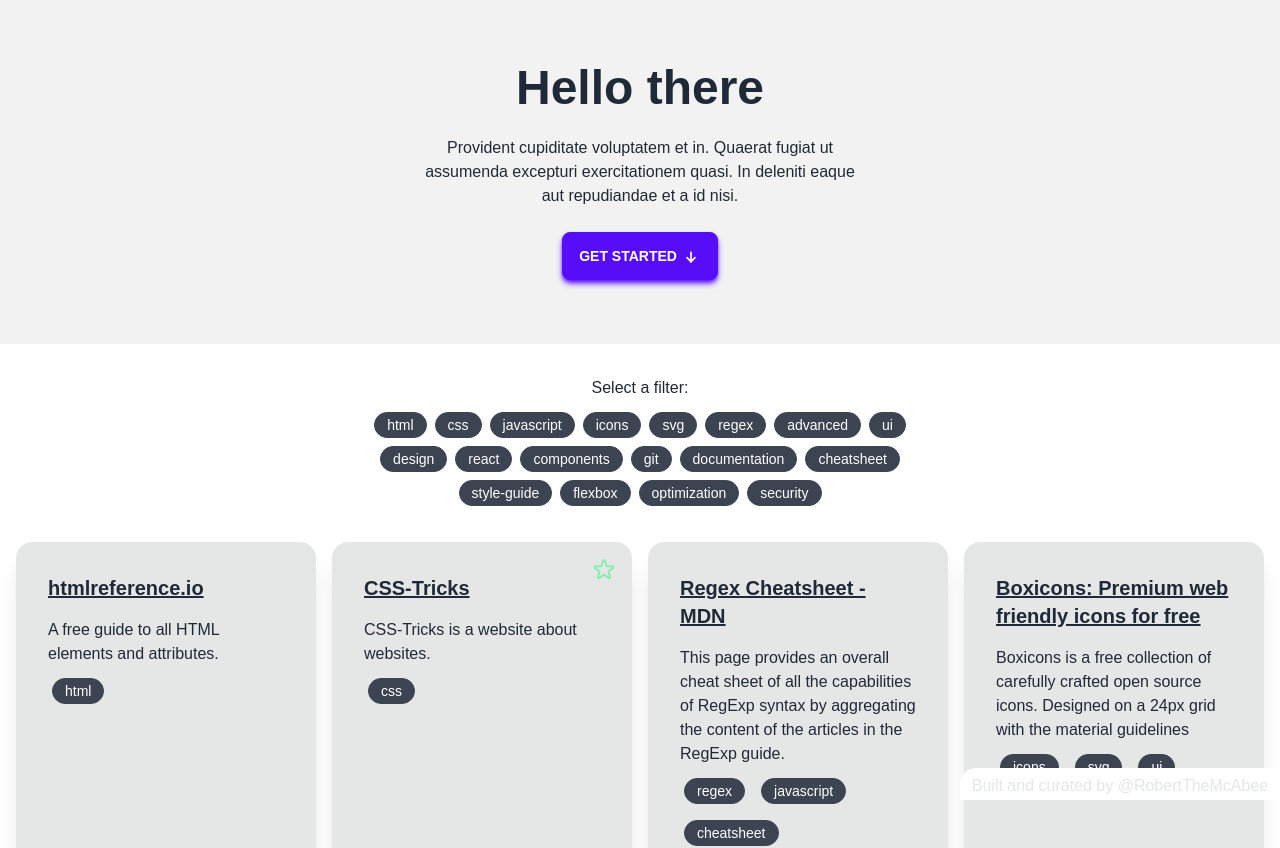
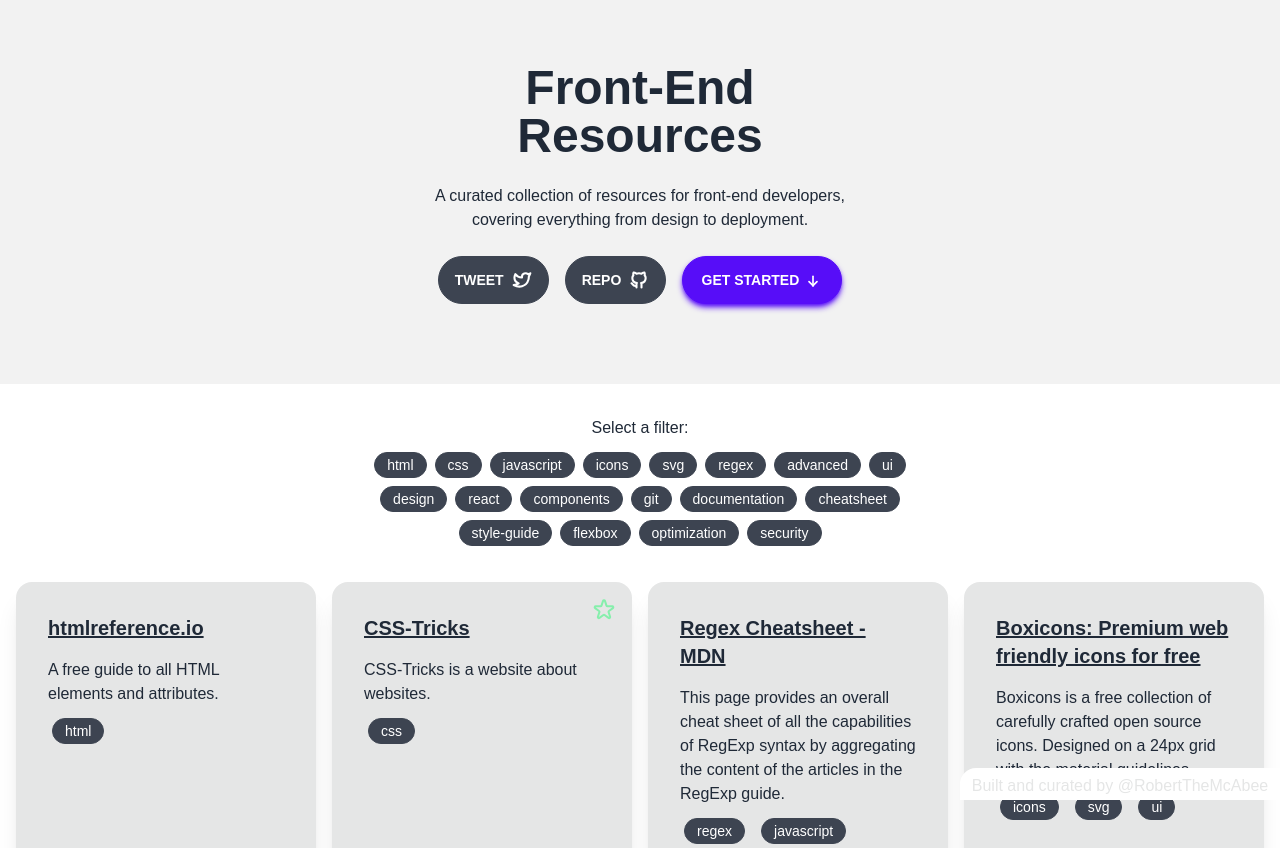
Before and after one commit to robertmcabee/Front-End-Resources, a Next.js app: page / in a window 1280 px wide. Shown: the top 848 px of the page. Built offline with nearby package versions, Linux system fonts and the light colour scheme; a web font is replaced by a local one.

Commit message:
replace placeholder header content

```diff
--- a/components/Header.tsx
+++ b/components/Header.tsx
@@ -3,20 +3,71 @@
     <div className="hero bg-base-200 py-12">
       <div className="hero-content text-center">
         <div className="max-w-md">
-          <h1 className=" dark:text-white text-5xl font-bold">Hello there</h1>
+          <h1 className=" dark:text-white text-5xl font-bold">
+            Front-End Resources
+          </h1>
           <p className="py-6">
-            Provident cupiditate voluptatem et in. Quaerat fugiat ut assumenda
-            excepturi exercitationem quasi. In deleniti eaque aut repudiandae et
-            a id nisi.
+            A curated collection of resources for front-end developers, covering
+            everything from design to deployment.
           </p>
-          <button className="btn p-4 text-md btn-primary shadow-md shadow-primary">
+          <div>
+            <a
+              target="_blank"
+              href="https://twitter.com/intent/tweet?text=Check%20out%20these%20resources%20for%20front-end%20developers&url=https%3A%2F%2Fwebdevhelp.netlify.app"
+              rel="noreferrer"
+            >
+              <button className="btn rounded-full mx-2 mb-4">
+                Tweet{" "}
+                <svg
+                  xmlns="http://www.w3.org/2000/svg"
+                  className="ml-2"
+                  width="20"
+                  height="20"
+                  viewBox="0 0 24 24"
+                  strokeWidth="2.5"
+                  stroke="currentColor"
+                  fill="none"
+                  strokeLinecap="round"
+                  strokeLinejoin="round"
+                >
+                  <path stroke="none" d="M0 0h24v24H0z" fill="none" />
+                  <path d="M22 4.01c-1 .49 -1.98 .689 -3 .99c-1.121 -1.265 -2.783 -1.335 -4.38 -.737s-2.643 2.06 -2.62 3.737v1c-3.245 .083 -6.135 -1.395 -8 -4c0 0 -4.182 7.433 4 11c-1.872 1.247 -3.739 2.088 -6 2c3.308 1.803 6.913 2.423 10.034 1.517c3.58 -1.04 6.522 -3.723 7.651 -7.742a13.84 13.84 0 0 0 .497 -3.753c-.002 -.249 1.51 -2.772 1.818 -4.013z" />
+                </svg>
+              </button>
+            </a>
+            <a
+              target="_blank"
+              href="https://github.com/robertmcabee/Front-End-Resources"
+              rel="noreferrer"
+            >
+              <button className="btn rounded-full mx-2 mb-4">
+                Repo{" "}
+                <svg
+                  xmlns="http://www.w3.org/2000/svg"
+                  className="ml-2"
+                  width="20"
+                  height="20"
+                  viewBox="0 0 24 24"
+                  strokeWidth="2.5"
+                  stroke="currentColor"
+                  fill="none"
+                  strokeLinecap="round"
+                  strokeLinejoin="round"
+                >
+                  <path stroke="none" d="M0 0h24v24H0z" fill="none" />
+                  <path d="M9 19c-4.3 1.4 -4.3 -2.5 -6 -3m12 5v-3.5c0 -1 .1 -1.4 -.5 -2c2.8 -.3 5.5 -1.4 5.5 -6a4.6 4.6 0 0 0 -1.3 -3.2a4.2 4.2 0 0 0 -.1 -3.2s-1.1 -.3 -3.5 1.3a12.3 12.3 0 0 0 -6.2 0c-2.4 -1.6 -3.5 -1.3 -3.5 -1.3a4.2 4.2 0 0 0 -.1 3.2a4.6 4.6 0 0 0 -1.3 3.2c0 4.6 2.7 5.7 5.5 6c-.6 .6 -.6 1.2 -.5 2v3.5" />
+                </svg>
+              </button>
+            </a>
+            <br className="sm:hidden" />
+            <button className="btn rounded-full mx-2 w-40 p-4 text-md btn-primary shadow-md shadow-primary">
               <a href="#tags">
                 Get Started{" "}
                 <svg
                   xmlns="http://www.w3.org/2000/svg"
                   className="w-5 h-4 inline"
-                width="10"
-                height="10"
+                  width="20"
+                  height="20"
                   viewBox="0 0 24 24"
                   strokeWidth="2.5"
                   stroke="#fff"
@@ -34,6 +85,7 @@
           </div>
         </div>
       </div>
+    </div>
   );
 }
 
```
Lines whose indentation alone changed are shown as unchanged.
